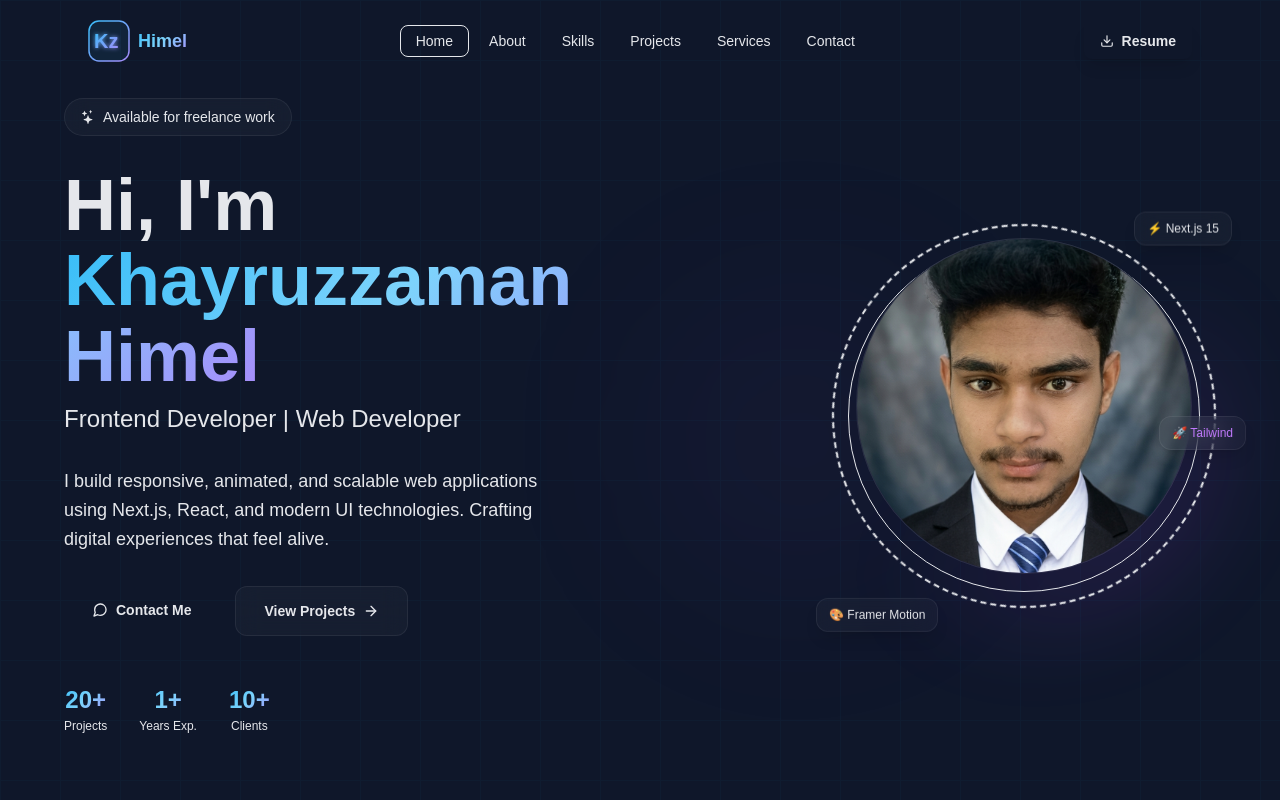
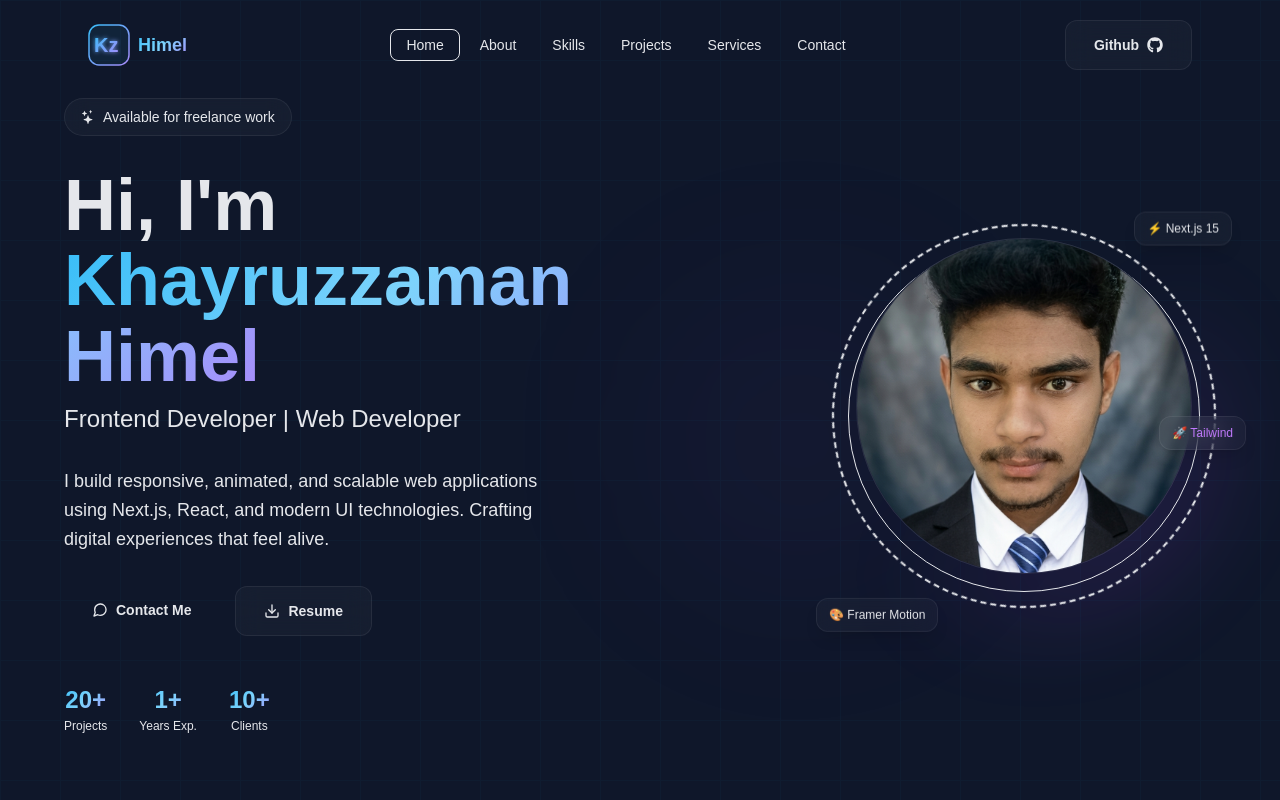
Before and after one commit to Kz-Himel/portfolio, a Next.js app: page / in a window 1280 px wide. Shown: the top 800 px of the page. Built offline with nearby package versions, Linux system fonts and the light colour scheme; a web font is replaced by a local one.

Commit message:
Rplace Resume download button

```diff
--- a/src/components/HeroSection.jsx
+++ b/src/components/HeroSection.jsx
@@ -1,7 +1,7 @@
 "use client";
 
 import { motion } from "framer-motion";
-import { FiArrowRight, FiMessageCircle } from "react-icons/fi";
+import { FiArrowRight, FiMessageCircle, FiDownload } from "react-icons/fi";
 import { BsStars } from "react-icons/bs";
 import Link from "next/link";
 import Image from "next/image";
@@ -21,7 +21,10 @@ export default function HeroSection() {
       {/* Background blobs */}
       <div className="absolute inset-0 -z-10">
         <div className="absolute top-1/4 left-1/4 w-96 h-96 bg-accent/8 rounded-full blur-[120px] animate-pulse-glow" />
-        <div className="absolute bottom-1/4 right-1/4 w-80 h-80 bg-purple-500/8 rounded-full blur-[100px] animate-pulse-glow" style={{ animationDelay: "2s" }} />
+        <div
+          className="absolute bottom-1/4 right-1/4 w-80 h-80 bg-purple-500/8 rounded-full blur-[100px] animate-pulse-glow"
+          style={{ animationDelay: "2s" }}
+        />
         {/* Grid pattern */}
         <div
           className="absolute inset-0 opacity-[0.03]"
@@ -89,7 +92,10 @@ export default function HeroSection() {
             >
               <Link href="/contact">
                 <motion.button
-                  whileHover={{ scale: 1.04, boxShadow: "0 0 30px rgba(56,189,248,0.3)" }}
+                  whileHover={{
+                    scale: 1.04,
+                    boxShadow: "0 0 30px rgba(56,189,248,0.3)",
+                  }}
                   whileTap={{ scale: 0.96 }}
                   className="flex items-center gap-2 px-7 py-3.5 rounded-xl bg-accent text-bg font-semibold text-sm transition-all duration-300"
                 >
@@ -97,16 +103,16 @@ export default function HeroSection() {
                   Contact Me
                 </motion.button>
               </Link>
-              <Link href="/projects">
-                <motion.button
-                  whileHover={{ scale: 1.04 }}
-                  whileTap={{ scale: 0.96 }}
-                  className="flex items-center gap-2 px-7 py-3.5 rounded-xl glass border border-white/10 text-text-main font-semibold text-sm hover:border-accent/30 transition-all duration-300"
-                >
-                  View Projects
-                  <FiArrowRight size={16} />
-                </motion.button>
-              </Link>
+              <motion.a
+                href="/resume.pdf"
+                download
+                whileHover={{ scale: 1.04 }}
+                whileTap={{ scale: 0.96 }}
+                className="flex items-center gap-2 px-7 py-3.5 rounded-xl glass border border-white/10 text-text-main font-semibold text-sm hover:border-accent/30 transition-all duration-300 cursor-pointer"
+              >
+                <FiDownload size={16} />
+                Resume
+              </motion.a>
             </motion.div>
 
             {/* Stats */}
@@ -123,7 +129,9 @@ export default function HeroSection() {
                 { value: "10+", label: "Clients" },
               ].map((stat) => (
                 <div key={stat.label} className="text-center">
-                  <div className="text-2xl font-bold gradient-text">{stat.value}</div>
+                  <div className="text-2xl font-bold gradient-text">
+                    {stat.value}
+                  </div>
                   <div className="text-xs text-muted mt-0.5">{stat.label}</div>
                 </div>
               ))}
@@ -142,39 +150,55 @@ export default function HeroSection() {
               <div className="absolute inset-0 rounded-full bg-gradient-to-br from-accent/20 via-transparent to-purple-500/20 blur-2xl scale-110" />
 
               {/* Rotating border */}
-              <div className="absolute inset-0 rounded-full border-2 border-dashed border-accent/20 animate-spin" style={{ animationDuration: "20s" }} />
+              <div
+                className="absolute inset-0 rounded-full border-2 border-dashed border-accent/20 animate-spin"
+                style={{ animationDuration: "20s" }}
+              />
               <div className="absolute inset-4 rounded-full border border-accent/10" />
 
               {/* Image container */}
               <div className="absolute inset-6 rounded-full glass border-2 animate-border-glow overflow-hidden animate-float">
-                {/* Replace with your actual image */}
-                <div className="w-full h-full rounded-full bg-gradient-to-br from-accent/20 via-secondary to-purple-500/20 flex items-center justify-center">
-                  <span className="text-6xl font-bold gradient-text" style={{ fontFamily: "'Clash Display', sans-serif" }}>
-                    KH
-                  </span>
-                </div>
-                {/* Uncomment and use your image: */}
-                <Image src="/profile.png" alt="Kz Himel" fill className="object-cover" />
+                {/* your actual image */}
+                <Image
+                  src="/profile.png"
+                  alt="Kz Himel"
+                  fill
+                  className="object-cover"
+                />
               </div>
 
               {/* Floating chips */}
               <motion.div
                 animate={{ y: [0, -8, 0] }}
-                transition={{ duration: 3, repeat: Infinity, ease: "easeInOut" }}
+                transition={{
+                  duration: 3,
+                  repeat: Infinity,
+                  ease: "easeInOut",
+                }}
                 className="absolute -top-2 -right-4 glass border border-white/10 rounded-xl px-3 py-2 text-xs font-medium text-accent shadow-lg"
               >
                 ⚡ Next.js 15
               </motion.div>
               <motion.div
                 animate={{ y: [0, 8, 0] }}
-                transition={{ duration: 4, repeat: Infinity, ease: "easeInOut", delay: 1 }}
+                transition={{
+                  duration: 4,
+                  repeat: Infinity,
+                  ease: "easeInOut",
+                  delay: 1,
+                }}
                 className="absolute -bottom-4 -left-4 glass border border-white/10 rounded-xl px-3 py-2 text-xs font-medium text-soft-accent shadow-lg"
               >
                 🎨 Framer Motion
               </motion.div>
               <motion.div
                 animate={{ x: [0, -6, 0] }}
-                transition={{ duration: 3.5, repeat: Infinity, ease: "easeInOut", delay: 0.5 }}
+                transition={{
+                  duration: 3.5,
+                  repeat: Infinity,
+                  ease: "easeInOut",
+                  delay: 0.5,
+                }}
                 className="absolute top-1/2 -right-8 glass border border-white/10 rounded-xl px-3 py-2 text-xs font-medium text-purple-400 shadow-lg"
               >
                 🚀 Tailwind
--- a/src/components/Navbar.jsx
+++ b/src/components/Navbar.jsx
@@ -5,6 +5,7 @@ import Link from "next/link";
 import { usePathname } from "next/navigation";
 import { motion, AnimatePresence } from "framer-motion";
 import { FiMenu, FiX, FiDownload } from "react-icons/fi";
+import { FaGithub } from "react-icons/fa";
 import Logo from "./Logo";
 
 const navLinks = [
@@ -100,17 +101,16 @@ export default function Navbar() {
 
           {/* Resume Button */}
           <div className="hidden md:flex items-center gap-3">
-            <motion.a
-              href="/resume.pdf"
-              download
-              whileHover={{ scale: 1.04 }}
-              whileTap={{ scale: 0.96 }}
-              className="flex items-center gap-2 rounded-lg bg-accent px-4 py-2 text-sm font-semibold text-bg shadow-lg shadow-accent/20 transition-all duration-300 hover:bg-soft-accent"
-              style={{ fontFamily: "'Satoshi', sans-serif" }}
-            >
-              <FiDownload size={14} />
-              Resume
-            </motion.a>
+            <a href="/https://github.com/Kz-Himel">
+                <motion.button
+                  whileHover={{ scale: 1.04 }}
+                  whileTap={{ scale: 0.96 }}
+                  className="flex items-center gap-2 px-7 py-3.5 rounded-xl glass border border-white/10 text-text-main font-semibold text-sm hover:border-accent/30 transition-all duration-300"
+                >
+                  Github
+                  <FaGithub size={16} />
+                </motion.button>
+              </a>
           </div>
 
           {/* Mobile Toggle */}
```
